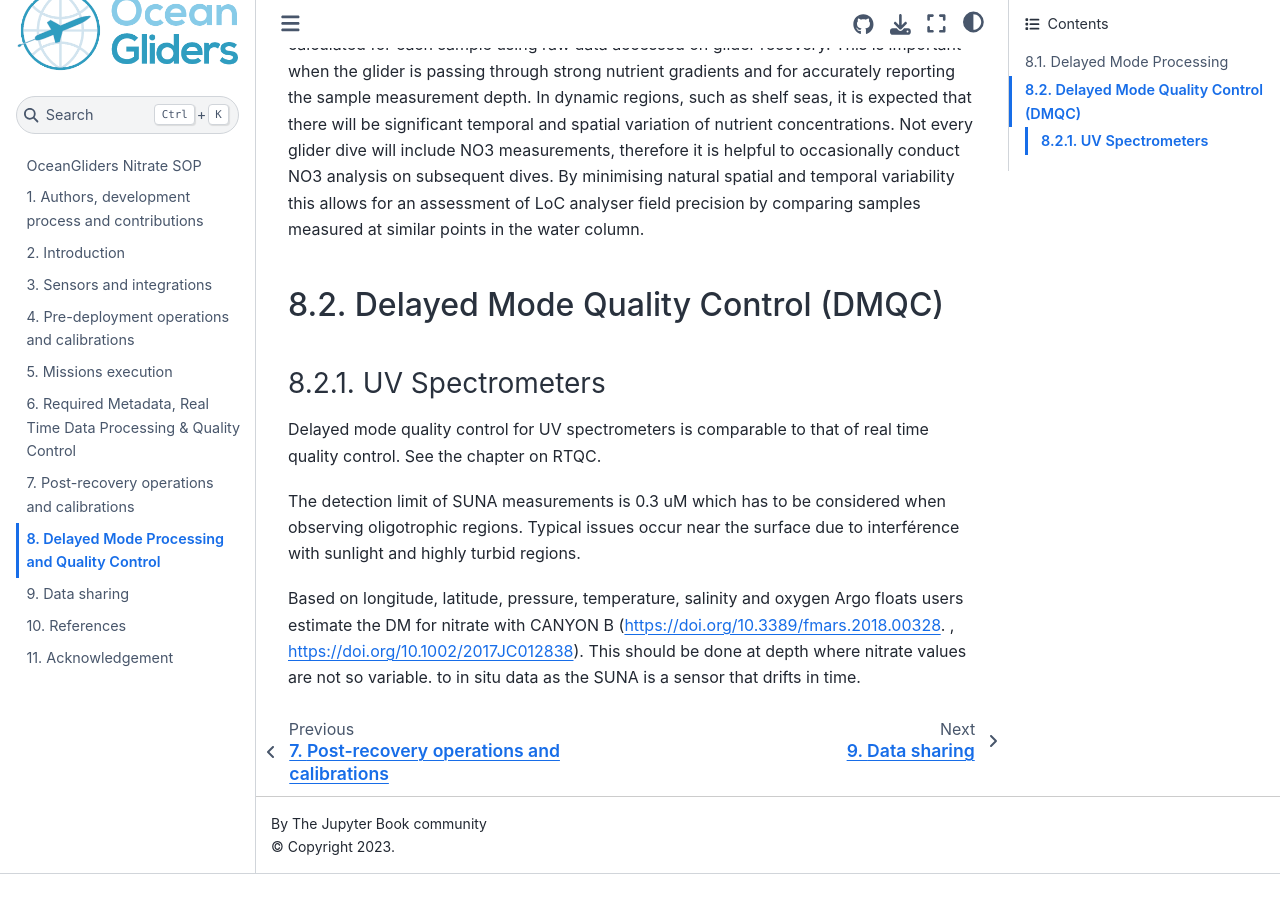
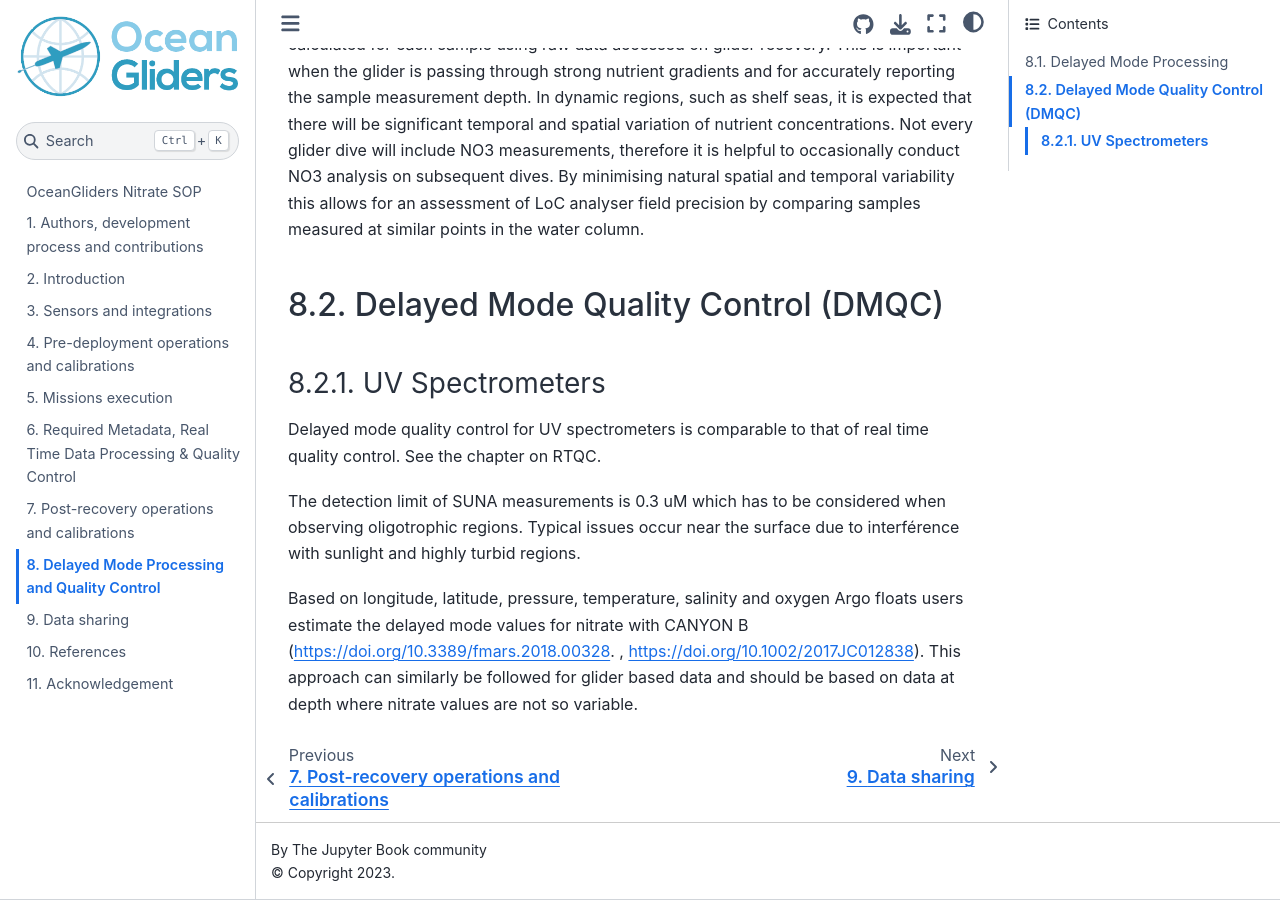
Before and after one commit to OceanGlidersCommunity/Nitrate_SOP, a Jupyter Book: the page built from sections/nitrate_dmqc.md, in a window 1280 px wide and 900 px high, scrolled down 1794 px. Built offline with Jupyter Book 1.0.4 settings and Sphinx 7.4.7 and the Sphinx Book theme 1.1.4, drawn with Linux system fonts in a browser that asks for light colours; before the commit the page ends 2668 px from its top, so only the background shows below that.

Commit message:
some rewording and cleaning up of the last sent.

```diff
--- a/sections/nitrate_dmqc.md
+++ b/sections/nitrate_dmqc.md
@@ -43,4 +43,4 @@ Delayed mode quality control for UV spectrometers is comparable to that of real
 
 The detection limit of SUNA measurements is 0.3 uM which has to be considered when observing oligotrophic regions. Typical issues occur near the surface due to interférence with sunlight and highly turbid regions.
 
-Based on longitude, latitude, pressure, temperature, salinity and oxygen Argo floats users estimate the DM for nitrate with CANYON B  (https://doi.org/10.3389/fmars.2018.00328. , https://doi.org/10.1002/2017JC012838). This should be done at depth where nitrate values are not so variable. to in situ data as the SUNA is a sensor that drifts in time.
+Based on longitude, latitude, pressure, temperature, salinity and oxygen Argo floats users estimate the delayed mode values for nitrate with CANYON B  (https://doi.org/10.3389/fmars.2018.00328. , https://doi.org/10.1002/2017JC012838). This approach can similarly be followed for glider based data and should be based on data at depth where nitrate values are not so variable.
```
